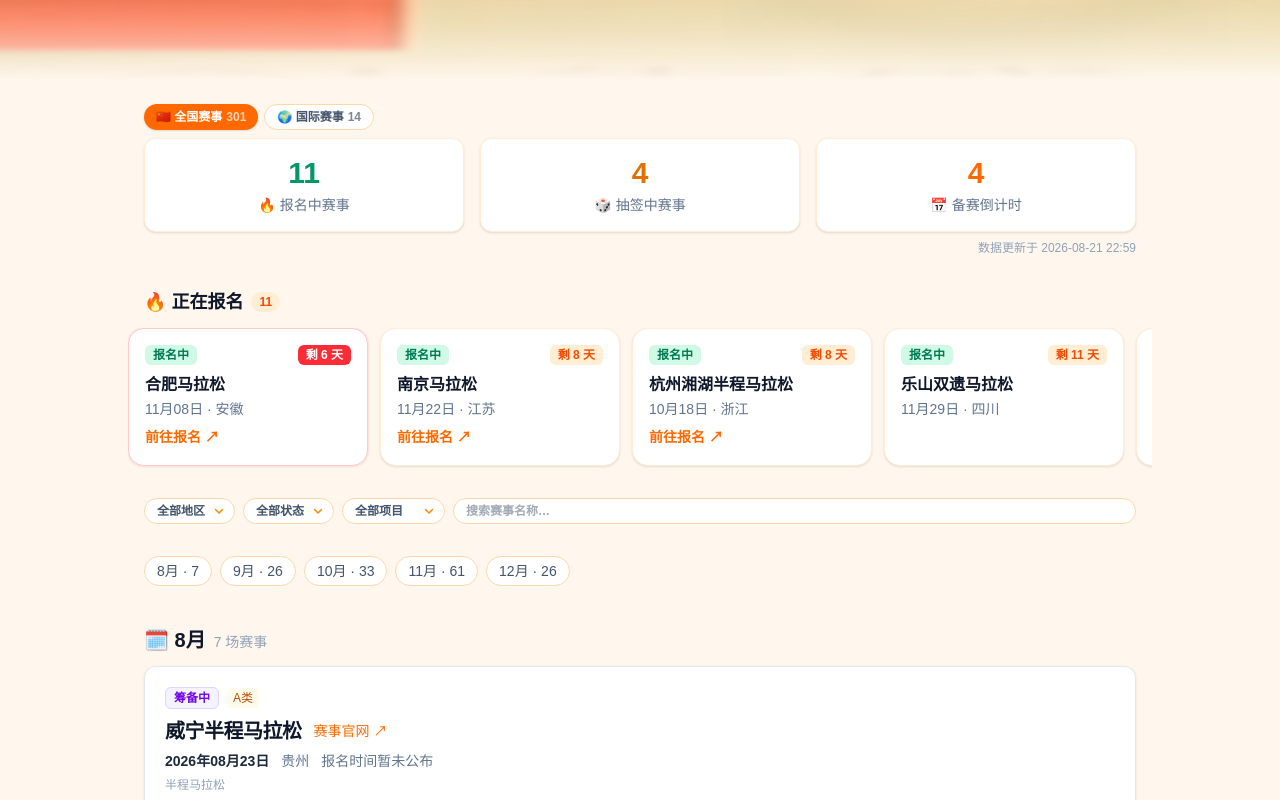
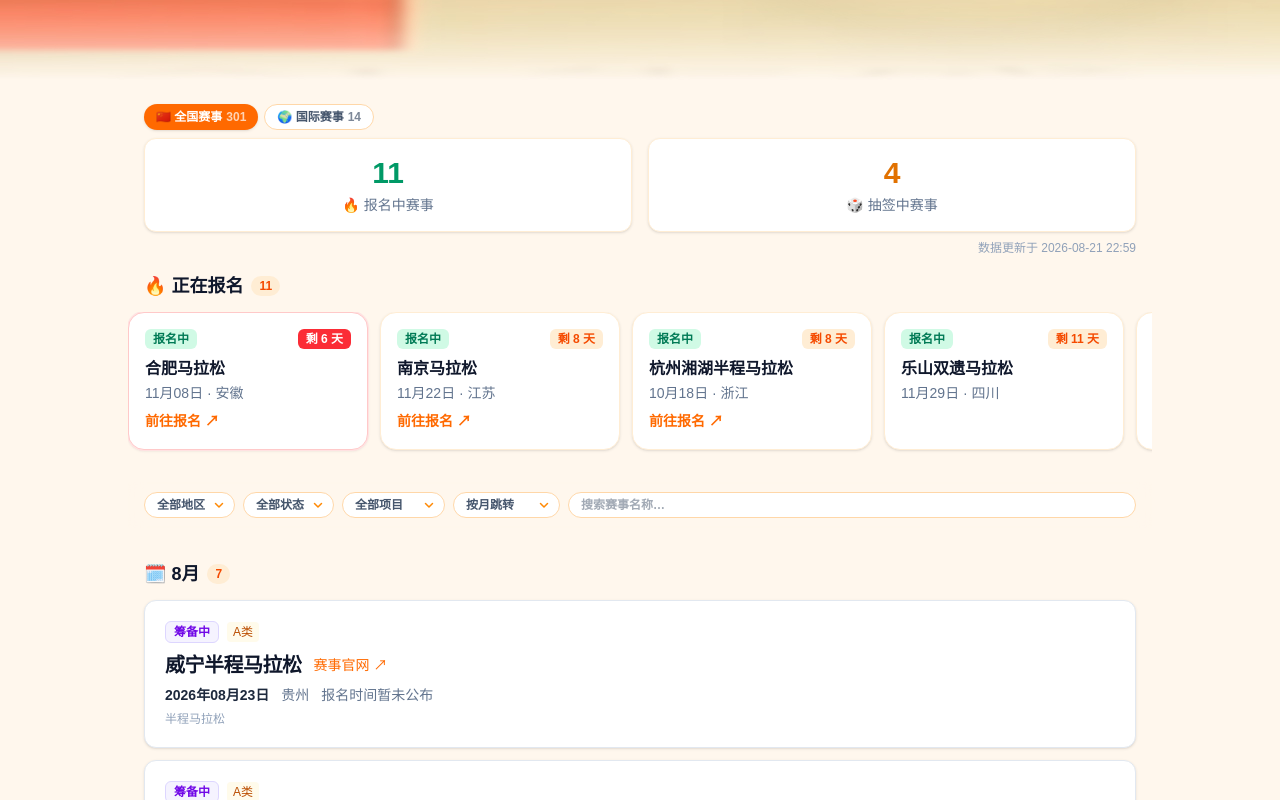
Before and after one commit to shirlytomato/marathon-tracker, a Next.js app: page / in a window 1280 px wide. Shown: the part 440-1240 px from the top of the page. Built offline with nearby package versions, Linux system fonts and the light colour scheme.

Commit message:
refactor: 整体排版优化——月份跳转并入筛选工具栏并吸顶、统一区块标题样式、删除备赛倒计时卡片、缩小正在报名区间距

```diff
--- a/src/components/FilterBar.tsx
+++ b/src/components/FilterBar.tsx
@@ -19,9 +19,11 @@ function Chevron() {
   );
 }
 
-export default function FilterBar({ filters, regions, onChange }: {
+export default function FilterBar({ filters, regions, months, monthCounts, onChange }: {
   filters: Filters;
   regions: string[];
+  months: string[];                  // 未来赛事的月份分组，用于月份跳转下拉
+  monthCounts: (m: string) => number | undefined;
   onChange: (patch: Partial<Filters>) => void;
 }) {
   // 状态下拉的当前值：处于"已结束"视图时显示已结束
@@ -67,6 +69,24 @@ export default function FilterBar({ filters, regions, onChange }: {
         <Chevron />
       </div>
 
+      {/* 月份跳转：与筛选同排，选中即平滑滚动到对应月份 */}
+      {months.length > 1 && (
+        <div className="relative">
+          <select
+            className={selectCls}
+            value=""
+            aria-label="按月跳转"
+            onChange={e => { if (e.target.value) document.getElementById(`month-${e.target.value}`)?.scrollIntoView({ behavior: "smooth", block: "start" }); }}
+          >
+            <option value="">按月跳转</option>
+            {months.map(m => (
+              <option key={m} value={m}>{Number(m.slice(5))}月 · {monthCounts(m)} 场</option>
+            ))}
+          </select>
+          <Chevron />
+        </div>
+      )}
+
       {/* 搜索 */}
       <input
         type="search" placeholder="搜索赛事名称…" value={filters.keyword}
--- a/src/components/StatsBar.tsx
+++ b/src/components/StatsBar.tsx
@@ -1,14 +1,13 @@
-export default function StatsBar({ open, drawing, countdown, updatedAt }: {
-  open: number; drawing: number; countdown: number; updatedAt: string;
+export default function StatsBar({ open, drawing, updatedAt }: {
+  open: number; drawing: number; updatedAt: string;
 }) {
   const items = [
     { label: "🔥 报名中赛事", value: open, color: "text-emerald-600" },
     { label: "🎲 抽签中赛事", value: drawing, color: "text-amber-600" },
-    { label: "📅 备赛倒计时", value: countdown, color: "text-orange-500" },
   ];
   return (
     <div>
-      <div className="grid grid-cols-3 gap-3 sm:gap-4">
+      <div className="grid grid-cols-2 gap-3 sm:gap-4">
         {items.map(i => (
           <div key={i.label} className="rounded-xl border border-orange-100 bg-white p-3 text-center shadow-sm sm:p-4">
             <div className={`text-2xl font-bold sm:text-3xl ${i.color}`}>{i.value}</div>
--- a/src/components/Tracker.tsx
+++ b/src/components/Tracker.tsx
@@ -148,11 +148,11 @@ export default function Tracker({ races, nowIso }: { races: Race[]; nowIso: stri
             </button>
           ))}
         </div>
-        <StatsBar open={stats.open} drawing={stats.drawing} countdown={stats.countdown} updatedAt={updatedAt} />
+        <StatsBar open={stats.open} drawing={stats.drawing} updatedAt={updatedAt} />
 
         {/* 报名雷达：正在报名的赛事置顶 */}
         {openRaces.length > 0 && (
-          <section className="mt-8">
+          <section className="mt-4">
             <h2 className="flex items-center gap-2 text-lg font-bold text-slate-900">
               🔥 正在报名
               <span className="rounded-full bg-orange-100 px-2 py-0.5 text-xs font-semibold text-orange-600">{openRaces.length}</span>
@@ -163,33 +163,23 @@ export default function Tracker({ races, nowIso }: { races: Race[]; nowIso: stri
           </section>
         )}
 
-        <div className="mt-6">
-          <FilterBar filters={filters} regions={regions} onChange={patch => setFilters(f => ({ ...f, ...patch }))} />
+        {/* 筛选工具栏（吸顶）：地区/状态/项目/月份跳转/搜索一行收齐 */}
+        <div className="sticky top-0 z-10 -mx-4 mt-6 bg-orange-50/90 px-4 py-2.5 backdrop-blur">
+          <FilterBar
+            filters={filters}
+            regions={regions}
+            months={months}
+            monthCounts={m => byMonth.get(m)?.length}
+            onChange={patch => setFilters(f => ({ ...f, ...patch }))}
+          />
         </div>
-
-        {/* 月份快速导航 */}
-        {months.length > 1 && (
-          <nav className="sticky top-0 z-10 -mx-4 mt-6 bg-orange-50/90 px-4 py-2 backdrop-blur">
-            <div className="flex gap-2 overflow-x-auto">
-              {months.map(m => (
-                <button
-                  key={m}
-                  onClick={() => document.getElementById(`month-${m}`)?.scrollIntoView({ behavior: "smooth", block: "start" })}
-                  className="shrink-0 rounded-full border border-orange-200 bg-white px-3 py-1 text-sm font-medium text-slate-600 transition-colors hover:bg-orange-100"
-                >
-                  {Number(m.slice(5))}月 · {byMonth.get(m)?.length}
-                </button>
-              ))}
-            </div>
-          </nav>
-        )}
 
         {/* 月份分组列表 */}
         {months.map(m => (
-          <section key={m} id={`month-${m}`} className="mt-8 scroll-mt-14">
-            <h2 className="text-xl font-bold text-slate-900">
+          <section key={m} id={`month-${m}`} className="mt-8 scroll-mt-16">
+            <h2 className="flex items-center gap-2 text-lg font-bold text-slate-900">
               🗓️ {Number(m.slice(5))}月
-              <span className="ml-2 text-sm font-normal text-slate-400">{byMonth.get(m)?.length} 场赛事</span>
+              <span className="rounded-full bg-orange-100 px-2 py-0.5 text-xs font-semibold text-orange-600">{byMonth.get(m)?.length}</span>
             </h2>
             <div className="mt-3 space-y-3">
               {byMonth.get(m)?.map(r => <RaceCard key={r.id} race={r} now={now} />)}
@@ -200,7 +190,10 @@ export default function Tracker({ races, nowIso }: { races: Race[]; nowIso: stri
         {/* 已结束赛事：沉底弱展示 */}
         {finished.length > 0 && (
           <section className="mt-10">
-            <h2 className="text-base font-semibold text-slate-400">🏁 已结束 · {finished.length} 场</h2>
+            <h2 className="flex items-center gap-2 text-lg font-bold text-slate-400">
+              🏁 已结束
+              <span className="rounded-full bg-slate-100 px-2 py-0.5 text-xs font-semibold text-slate-400">{finished.length}</span>
+            </h2>
             <div className="mt-3 space-y-2">
               {finished.map(r => <RaceCard key={r.id} race={r} now={now} />)}
             </div>
```
